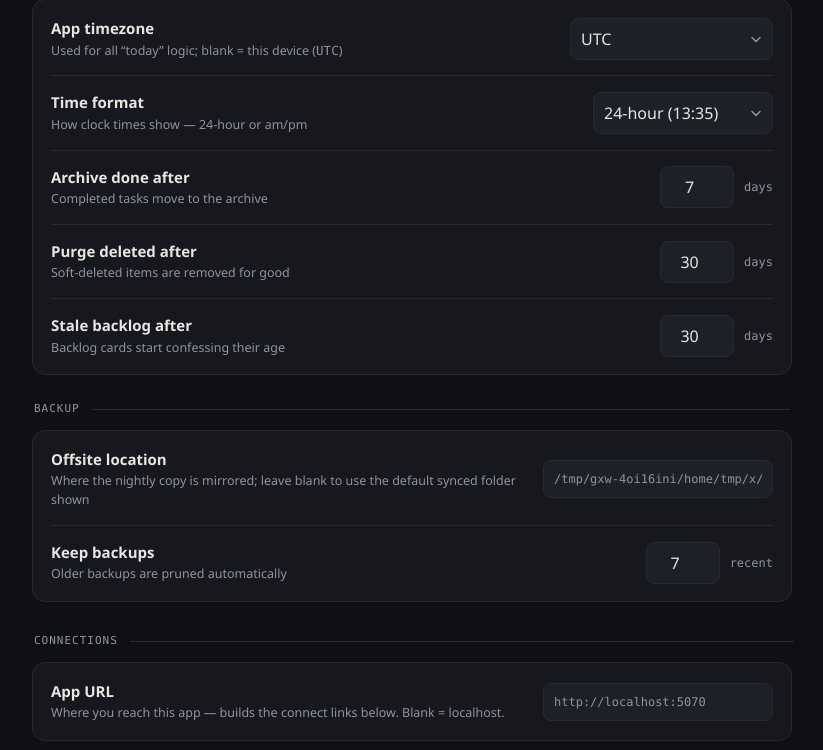
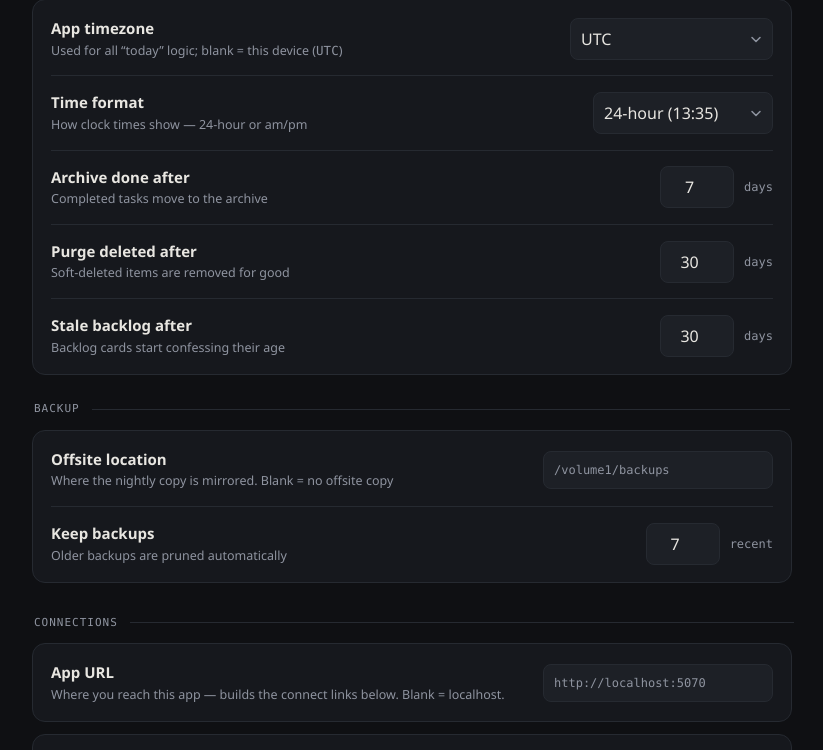
Before and after one commit to ahvin2020/life-os, a Flask app: page /settings in a window 1280 px wide. Shown: the part 920-1670 px from the top of the page, without its empty margins (230-1053 px from the left). Run offline with Flask 3, Linux system fonts and the light colour scheme; data comes from the database, SQL or seed files in the repository; data that the repository does not hold is empty; some libraries are stand-ins or nearby versions.

Commit message:
Settings: the backup card promised a default the code refuses to do
The Offsite location row said "leave blank to use the default synced folder
shown" and showed <root>/data-backups. Both halves were wrong:

- blank mirrors NOWHERE. run_backup skips the offsite copy entirely unless
  LIFEOS_SYNCED_BACKUP_DIR or the backup_location setting names a destination.
- <root>/data-backups is the ephemeral /app inside the container, which every
  Watchtower pull wipes — the exact reason run_backup refuses to write there
  ("rather than write into the ephemeral container filesystem").

So the card advertised, as the safe default, the one thing the backup code
deliberately won't do — on the feature whose whole job is durability. The
backup code was right; only the copy lied. Says "Blank = no offsite copy" now,
and the placeholder is an example path, not a fallback it will never use.

backup_dir_default existed only to render that claim; it's gone, and the test
that asserted "data-backups" in the html now asserts its absence.

Co-Authored-By: Claude Opus 4.8 (1M context) <noreply@anthropic.com>

```diff
--- a/routes/settings.py
+++ b/routes/settings.py
@@ -130,10 +130,13 @@ def settings_page():
         except ValueError:
             pass
     toggles = {k: get_setting(conn, k, "1") != "0" for k in TOGGLES}
+    # No "default offsite dir" is passed to the card on purpose. It used to show
+    # <root>/data-backups as the value blank falls back to; blank actually mirrors NOWHERE
+    # (backup_db.run_backup skips the mirror unless a destination is named), and inside the
+    # container <root> is the ephemeral /app that every Watchtower pull wipes — which is the
+    # very reason run_backup refuses to write there. The card promised the one thing the
+    # backup code deliberately won't do.
     backup_location = get_setting(conn, "backup_location") or ""
-    # the resolved default offsite dir (shown per-machine so blank stays portable
-    # across the Mac↔NAS sync — mirrors backup_db.synced_dir())
-    backup_dir_default = os.path.join(_ROOT, "data-backups")
     triage_day = get_setting(conn, "triage_day") or "sun"
     weekly_day = get_setting(conn, "weekly_day") or "sun"
     docscan_day = get_setting(conn, "docscan_day") or "daily"
@@ -196,7 +199,6 @@ def settings_page():
                            machine_tz=machine_tz, tz_options=tz_options,
                            backup_location=backup_location, triage_day=triage_day,
                            weekly_day=weekly_day, docscan_day=docscan_day,
-                           backup_dir_default=backup_dir_default,
                            triage_days=_TRIAGE_DAYS, ai=ai,
                            ai_providers=AI_PROVIDERS, active_provider=active_provider,
                            document_roots_text=document_roots_text, app_base_url=app_base_url,
--- a/web/templates/settings.html
+++ b/web/templates/settings.html
@@ -91,8 +91,8 @@
   <div class="sect"><span>Backup</span><span class="rule"></span></div>
   <div class="setgroup">
     <div class="setrow">
-      <div class="sinfo"><div class="slabel">Offsite location</div><div class="sdesc">Where the nightly copy is mirrored; leave blank to use the default synced folder shown</div></div>
-      <div class="sctrls"><input class="ctrl" style="width:230px;font-family:var(--mono);font-size:12px" type="text" name="backup_location" value="{{ backup_location }}" placeholder="{{ backup_dir_default }}"></div>
+      <div class="sinfo"><div class="slabel">Offsite location</div><div class="sdesc">Where the nightly copy is mirrored. Blank = no offsite copy</div></div>
+      <div class="sctrls"><input class="ctrl" style="width:230px;font-family:var(--mono);font-size:12px" type="text" name="backup_location" value="{{ backup_location }}" placeholder="/volume1/backups"></div>
     </div>
     <div class="setrow">
       <div class="sinfo"><div class="slabel">Keep backups</div><div class="sdesc">Older backups are pruned automatically</div></div>
```
Also changed, not shown: tests/test_settings.py (+7 -3 lines).
